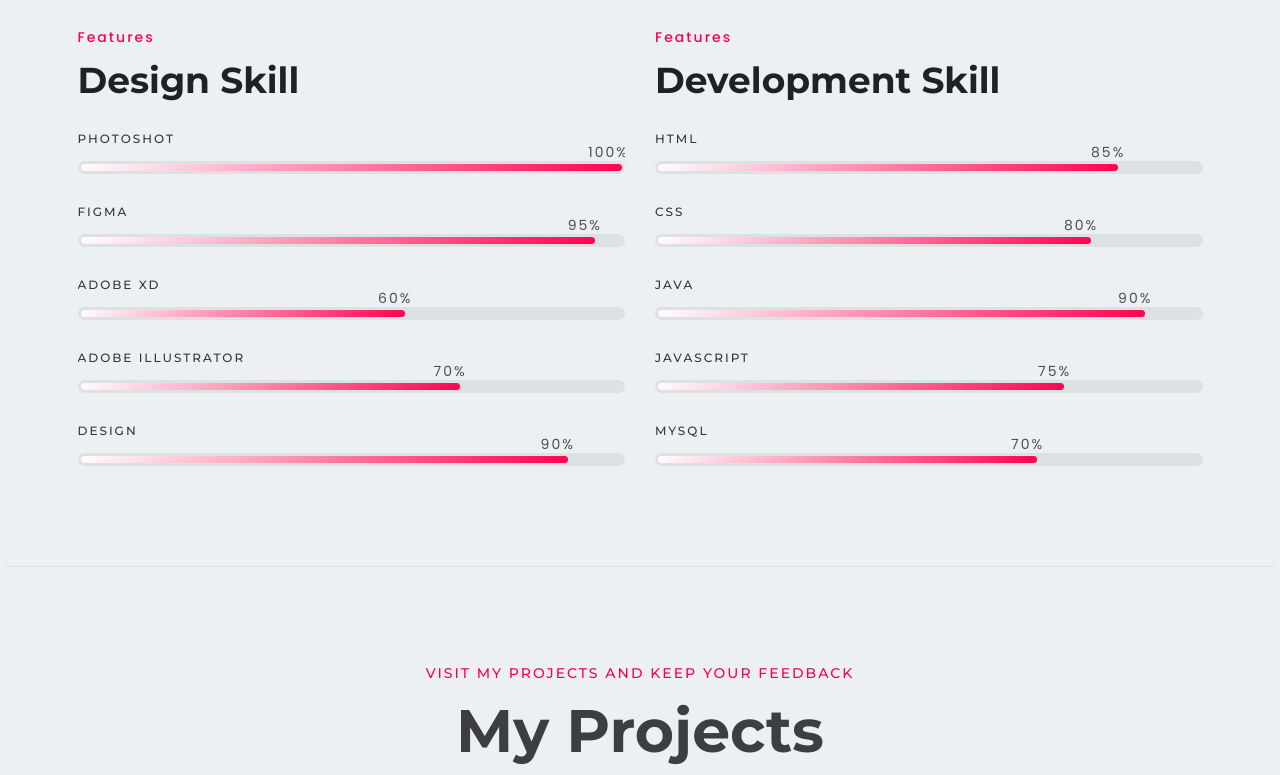
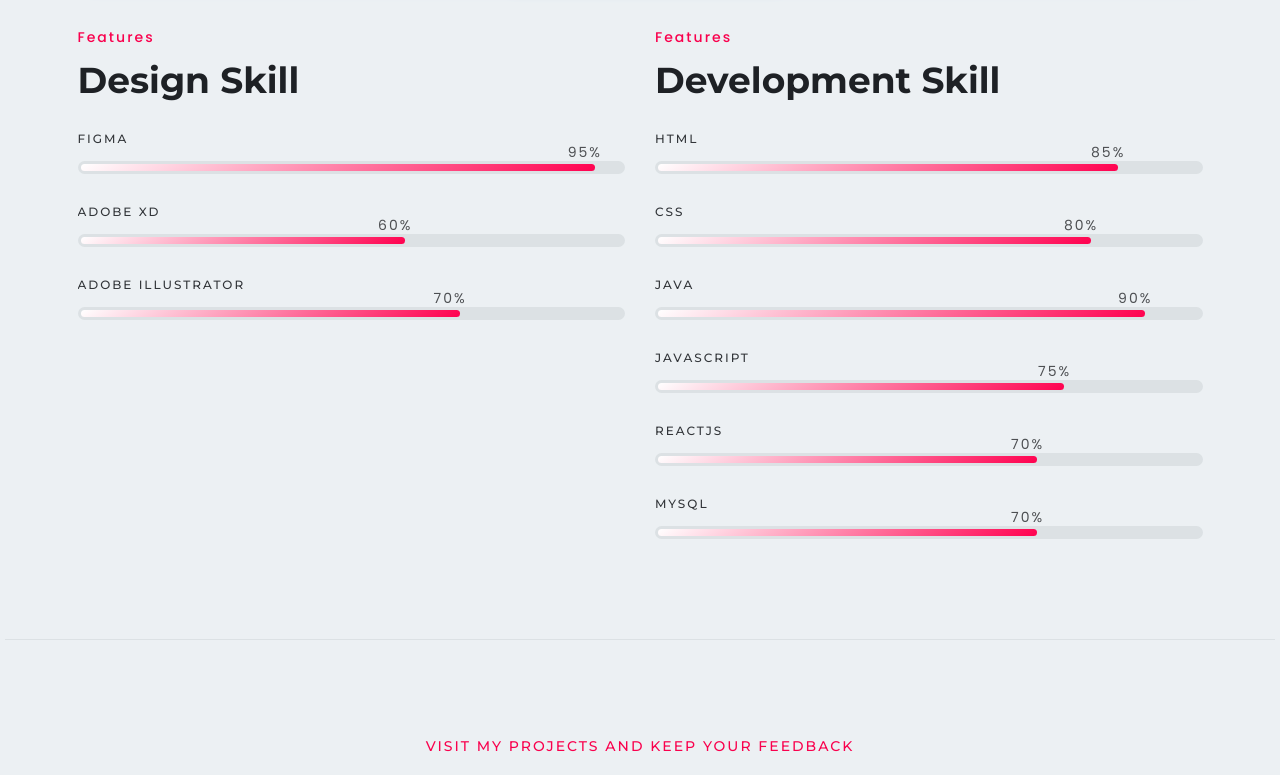
Before and after one commit to vivekss1998/kedar-kulkarni, a plain HTML site: page index.html in a window 1280 px wide. Shown: the part 2700-3475 px from the top of the page. Drawn offline with Linux system fonts and the light colour scheme.

Commit message:
first commit

```diff
--- a/index.html
+++ b/index.html
@@ -810,7 +810,7 @@ experience in user research, prototyping, and usability testing.
                             <span class="subtitle">Features</span>
                             <h4 class="maintitle">Design Skill</h4>
                             <!-- Start Single Progress Charts -->
-                            <div class="progress-charts">
+                            <!-- <div class="progress-charts">
                               <h6 class="heading heading-h6">PHOTOSHOT</h6>
                               <div class="progress">
                                 <div
@@ -826,7 +826,7 @@ experience in user research, prototyping, and usability testing.
                                   <span class="percent-label">100%</span>
                                 </div>
                               </div>
-                            </div>
+                            </div> -->
                             <!-- End Single Progress Charts -->
 
                             <!-- Start Single Progress Charts -->
@@ -892,7 +892,7 @@ experience in user research, prototyping, and usability testing.
                             <!-- End Single Progress Charts -->
 
                             <!-- Start Single Progress Charts -->
-                            <div class="progress-charts">
+                            <!-- <div class="progress-charts">
                               <h6 class="heading heading-h6">DESIGN</h6>
                               <div class="progress">
                                 <div
@@ -908,7 +908,7 @@ experience in user research, prototyping, and usability testing.
                                   <span class="percent-label">90%</span>
                                 </div>
                               </div>
-                            </div>
+                            </div> -->
                             <!-- End Single Progress Charts -->
                           </div>
                         </div>
@@ -1000,7 +1000,23 @@ experience in user research, prototyping, and usability testing.
                               </div>
                             </div>
                             <!-- End Single Progress Charts -->
-
+                            <div class="progress-charts">
+                              <h6 class="heading heading-h6">REACTJS</h6>
+                              <div class="progress">
+                                <div
+                                  class="progress-bar wow fadeInLeft"
+                                  data-wow-duration="0.9s"
+                                  data-wow-delay=".7s"
+                                  role="progressbar"
+                                  style="width: 70%"
+                                  aria-valuenow="85"
+                                  aria-valuemin="0"
+                                  aria-valuemax="100"
+                                >
+                                  <span class="percent-label">70%</span>
+                                </div>
+                              </div>
+                            </div>
                             <!-- Start Single Progress Charts -->
                             <div class="progress-charts">
                               <h6 class="heading heading-h6">MYSQL</h6>
@@ -2123,12 +2139,12 @@ A subscription tracker app is a tool designed to help users manage and keep trac
                 <li><a href="#">UI/UX Design</a></li>
                 <li><a href="#">Web Development</a></li>
                 <li><a href="#">Mobile Apps</a></li>
-                <li><a href="#">Consulting</a></li>
-                <li><a href="#">Training</a></li>
+                <li><a href="#"></a></li>
+                <li><a href="#"></a></li>
               </ul>
             </div>
           </div>
-          <div class="col-sl-3 col-12 mt_sm--20 col-lg-3 col-md-6 col-sm-6 col-12">
+          <!-- <div class="col-sl-3 col-12 mt_sm--20 col-lg-3 col-md-6 col-sm-6 col-12">
             <div class="menu-wrapper">
               <div class="menu-title">
                 <h6>Projects</h6>
@@ -2141,7 +2157,7 @@ A subscription tracker app is a tool designed to help users manage and keep trac
                 <li><a target="_blank" href="https://www.figma.com/file/OpZ47Wkp6zKErfk0Pp9frK/KK-NEW-NETFLIX?type=design&node-id=0%3A1&mode=design&t=nSsJzal4Ta496U3v-1">Project 5</a></li>
               </ul>
             </div>
-          </div>
+          </div> -->
           <div class="col-sl-3 col-12 mt_sm--20 col-lg-3 col-md-6 col-sm-6 col-12">
             <div class="menu-wrapper">
               <div class="menu-title">
```
